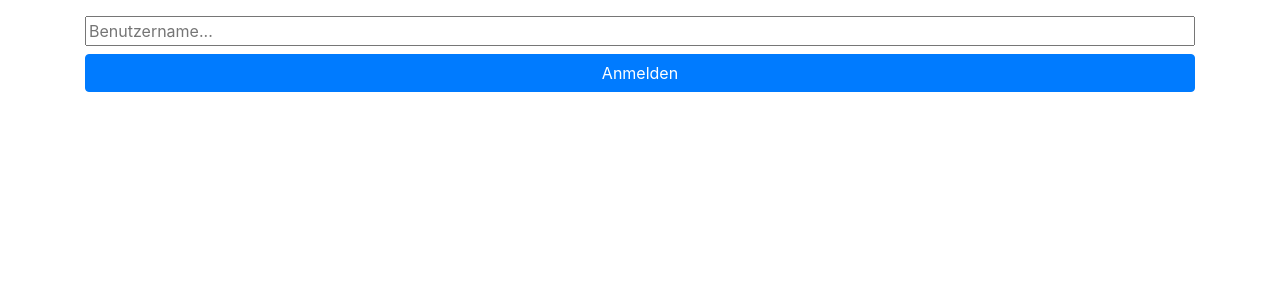
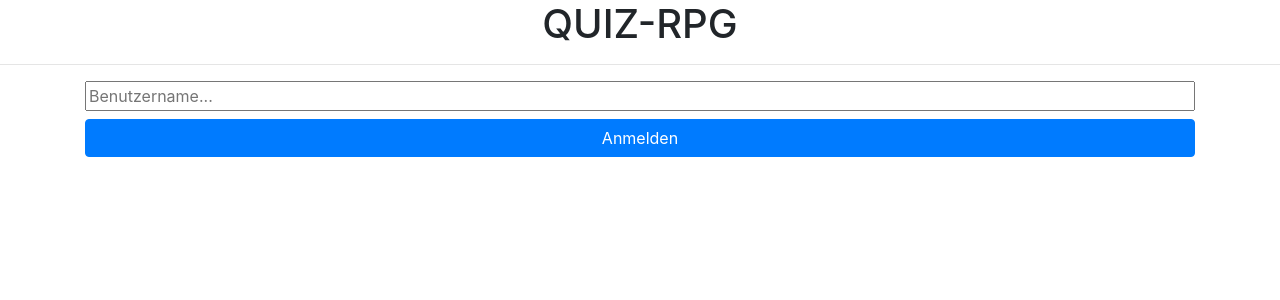
Before and after one commit to Dudedex/quiz-rpg, an Angular app: page / in a window 1280 px wide. Shown: the top 300 px of the page. Built offline with nearby package versions, Linux system fonts and the light colour scheme.

Commit message:
finished ghpages deploy

```diff
--- a/src/app/quiz/quiz.component.html
+++ b/src/app/quiz/quiz.component.html
@@ -1,3 +1,5 @@
+<h1 class="text-center">QUIZ-RPG</h1>
+<hr/>
 <div class="container">
 	<div class="col-xs-12 mt-3" *ngIf="isUsernameStep()">
 		<ngb-alert [type]="'warning'" *ngIf="showWarning" (close)="showWarning = false">
```
Also changed, not shown: deploy-hint.txt (added).
